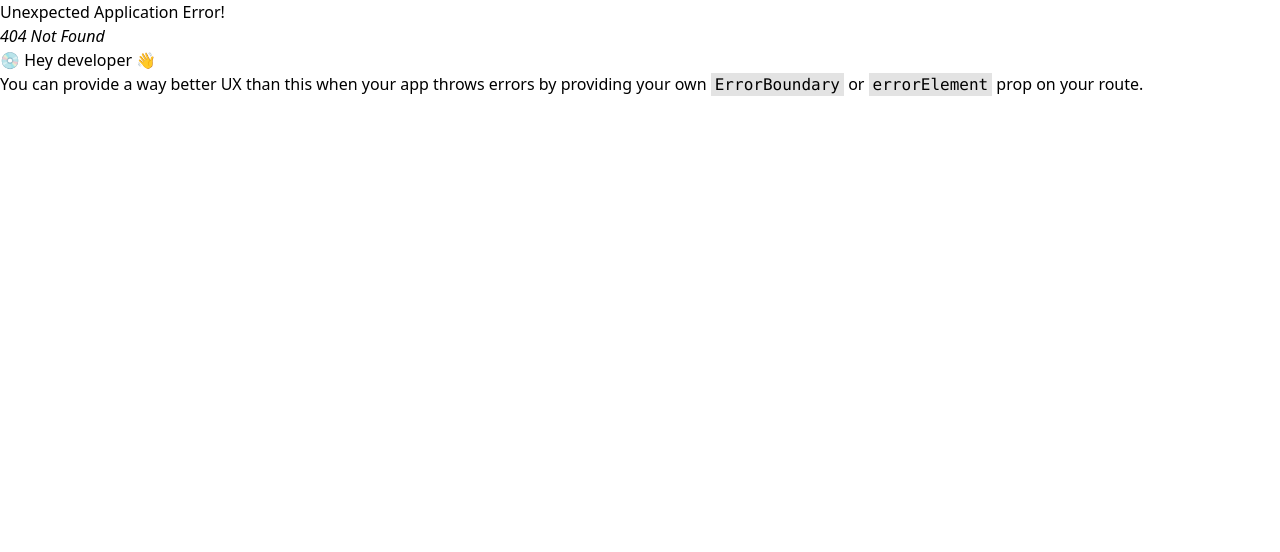
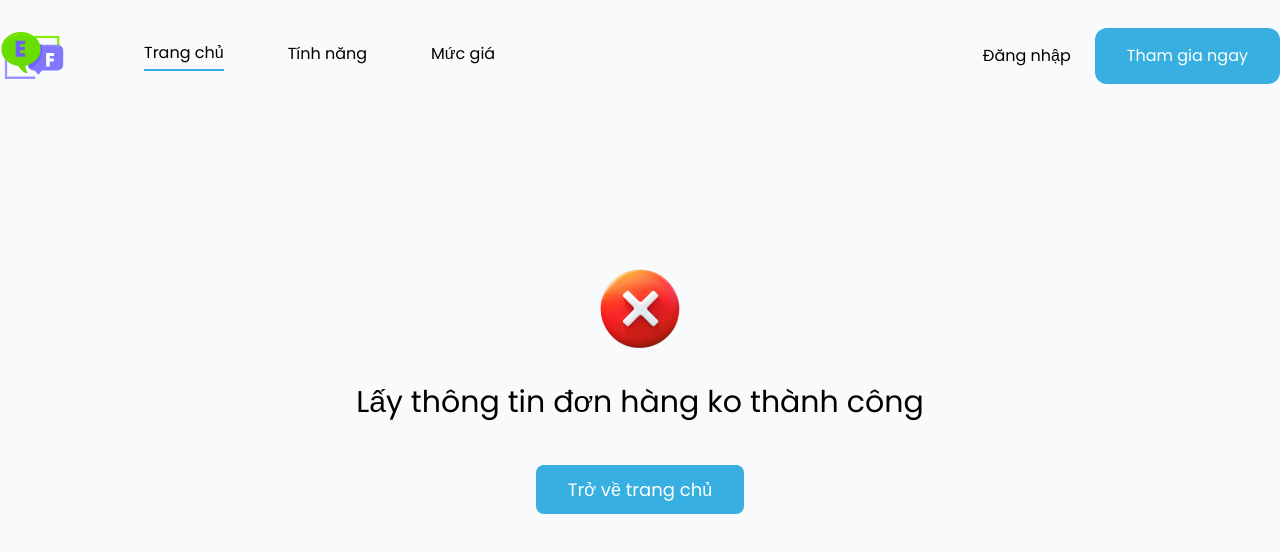
Before and after one commit to hiepsiucap/PayOs_Workshop_FE, a React (Vite) app: page /failed in a window 1280 px wide. Before the commit this address had no page. Shown: the top 552 px of the page. Built offline with nearby package versions, Linux system fonts and the light colour scheme.

Commit message:
Update FailedPage

```diff
--- /dev/null
+++ b/src/page/FailedPage.tsx
@@ -0,0 +1,25 @@
+/** @format */
+import cancel from "../assets/img/cancel.webp";
+import { Link } from "react-router-dom";
+export default function FailedPage() {
+  return (
+    <div className=" h-screen pt-44 flex flex-col py-24 space-y-6 items-center">
+      <img
+        src={cancel}
+        alt=""
+        className=" w-24 h-24 animate-bounce"
+      />
+      <p className=" font-poppins text-3xl ">
+        Lấy thông tin đơn hàng ko thành công{" "}
+      </p>
+      <div className=" py-8">
+        <Link
+          to="/"
+          className=" bg-primary font-poppins text-lg py-3 px-8 text-white rounded-lg "
+        >
+          Trở về trang chủ
+        </Link>
+      </div>
+    </div>
+  );
+}
--- a/src/page/index.ts
+++ b/src/page/index.ts
@@ -2,4 +2,5 @@ import HomePage from "./HomePage";
 import Payment from "./Payment";
 import CancelPage from "./CancelPage";
 import SuccessPage from "./SuccessPage";
-export {HomePage,Payment, CancelPage, SuccessPage}
+import FailedPage from "./FailedPage";
+export {HomePage,Payment, CancelPage, SuccessPage, FailedPage}
--- a/src/route.tsx
+++ b/src/route.tsx
@@ -2,7 +2,7 @@
 
 import { createBrowserRouter, ScrollRestoration } from "react-router-dom";
 import { DefaultLayout } from "./component";
-import { HomePage, Payment, CancelPage, SuccessPage } from "./page";
+import { HomePage, Payment, CancelPage, SuccessPage, FailedPage } from "./page";
 
 const router = createBrowserRouter([
   {
@@ -27,6 +27,10 @@ const router = createBrowserRouter([
         element: <CancelPage></CancelPage>,
       },
       {
+        path: "/failed",
+        element: <FailedPage></FailedPage>,
+      },
+      {
         path: "/success/:id",
         element: <SuccessPage></SuccessPage>,
       },
```
